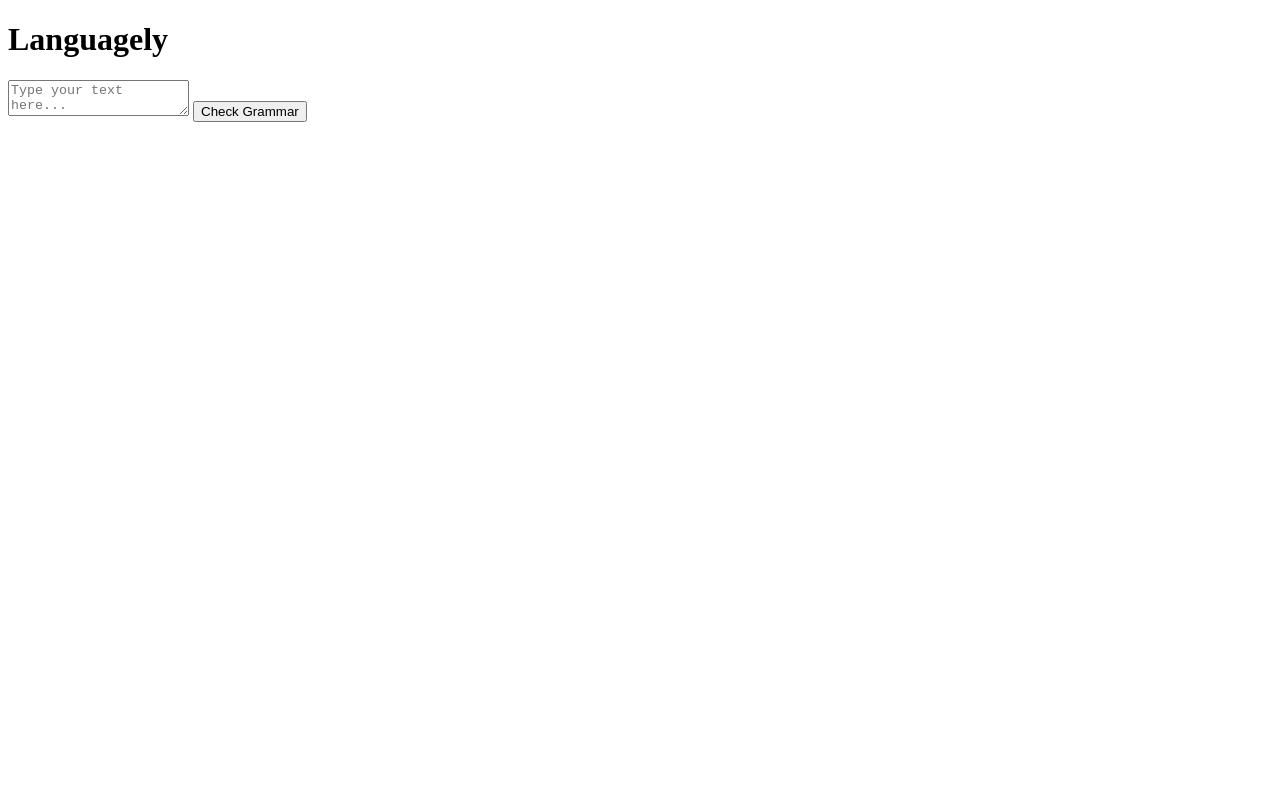
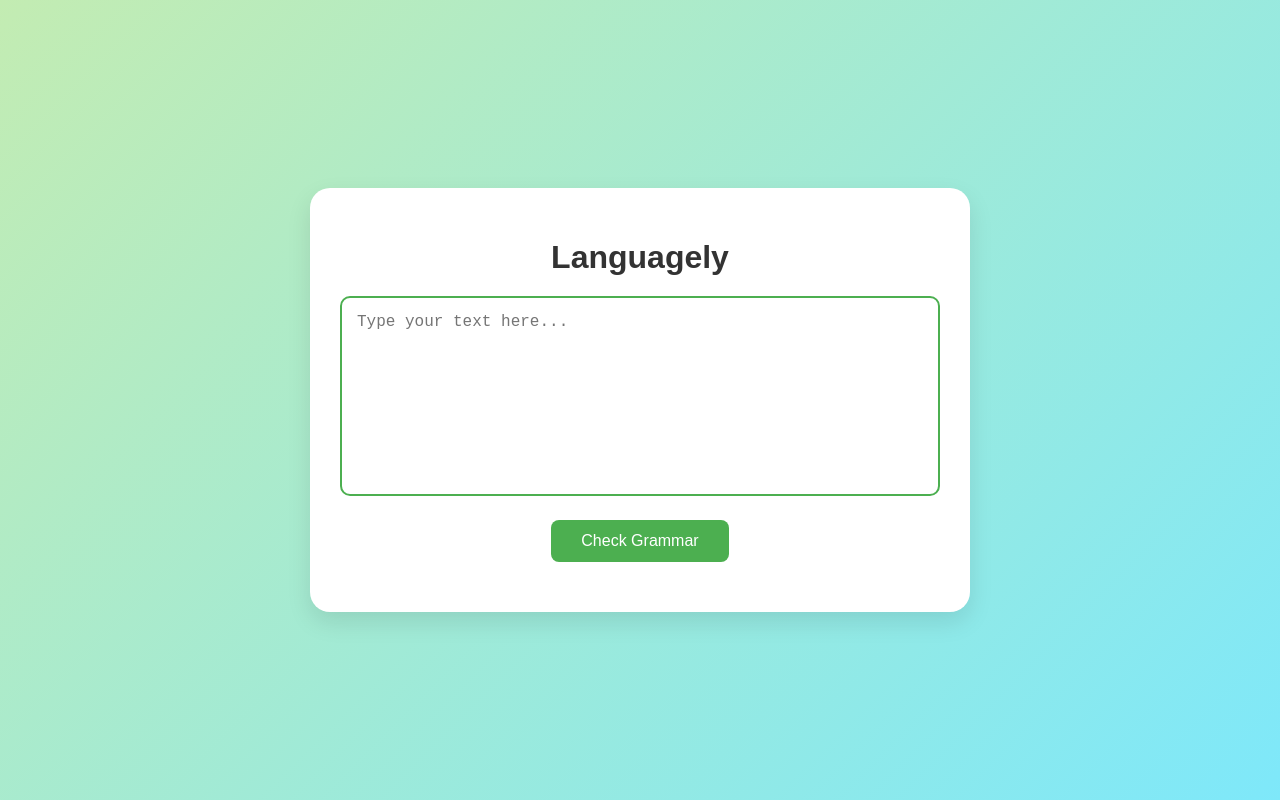
Before and after one commit to nabihasharif/Languagely, a plain HTML site: page index.html in a window 1280 px wide. Drawn offline with Linux system fonts and the light colour scheme; the site is published under a folder, as on GitHub Pages, so addresses that start at the root find nothing.

Commit message:
Update index.html

```diff
--- a/index.html
+++ b/index.html
@@ -3,7 +3,7 @@
 <head>
     <meta charset="UTF-8">
     <title>Languagely - Grammar Checker</title>
-    <link rel="stylesheet" href="/style.css">
+    <link rel="stylesheet" href="style.css"> <!-- fixed here -->
 </head>
 <body>
     <div class="container">
```
